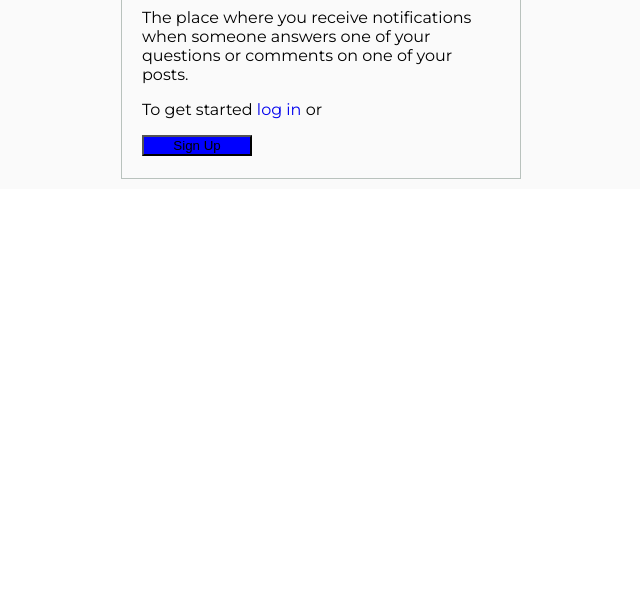
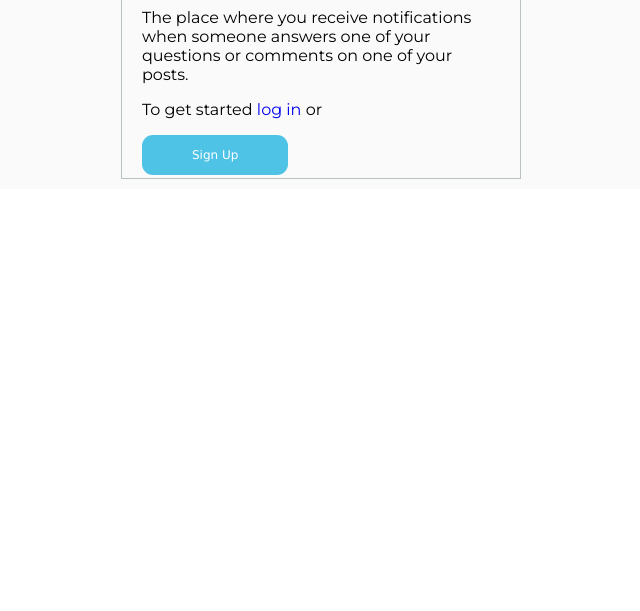
Before and after one commit to Jelly-code/Box-Model-1, a plain HTML site: page index.html in a window 1280 px wide. Shown: the part 189-800 px from the top of the page, without its empty margins (319-959 px from the left). Drawn offline with Linux system fonts and the light colour scheme.

Commit message:
Cambio de button a link, arreglo estilos en css

```diff
--- a/index.html
+++ b/index.html
@@ -17,7 +17,7 @@
                 when someone answers one of your
                 questions or comments on one of your posts.</p>
             <p class="descripcion">To get started <a href="#">log in</a> or</p>
-           <button class="signup">Sign Up</button>
+           <a href="#" class="signup">Sign Up</a>
 
         </div>
 
--- a/style.css
+++ b/style.css
@@ -35,9 +35,21 @@ body {
 }
 
 .signup {
-    text-align: center;
-    background-color: blue;
-    width: 110px;
-    height: auto;
-    display: inline-block;
+	background-color:#4ec3e6;
+	border-radius:11px;
+	display: inline-block;
+	cursor: pointer;
+	color:#ffffff;
+	font-family: Verdana;
+	font-size: 12px;
+	padding: 13px 50px;
+	text-decoration: none;
 }
+.signup a:hover {
+    background-color:#c4f5f5;
+    color: #4ec3e6;
+}
+.signup a:active {
+	position:relative;
+	top:1px;
+}
```
